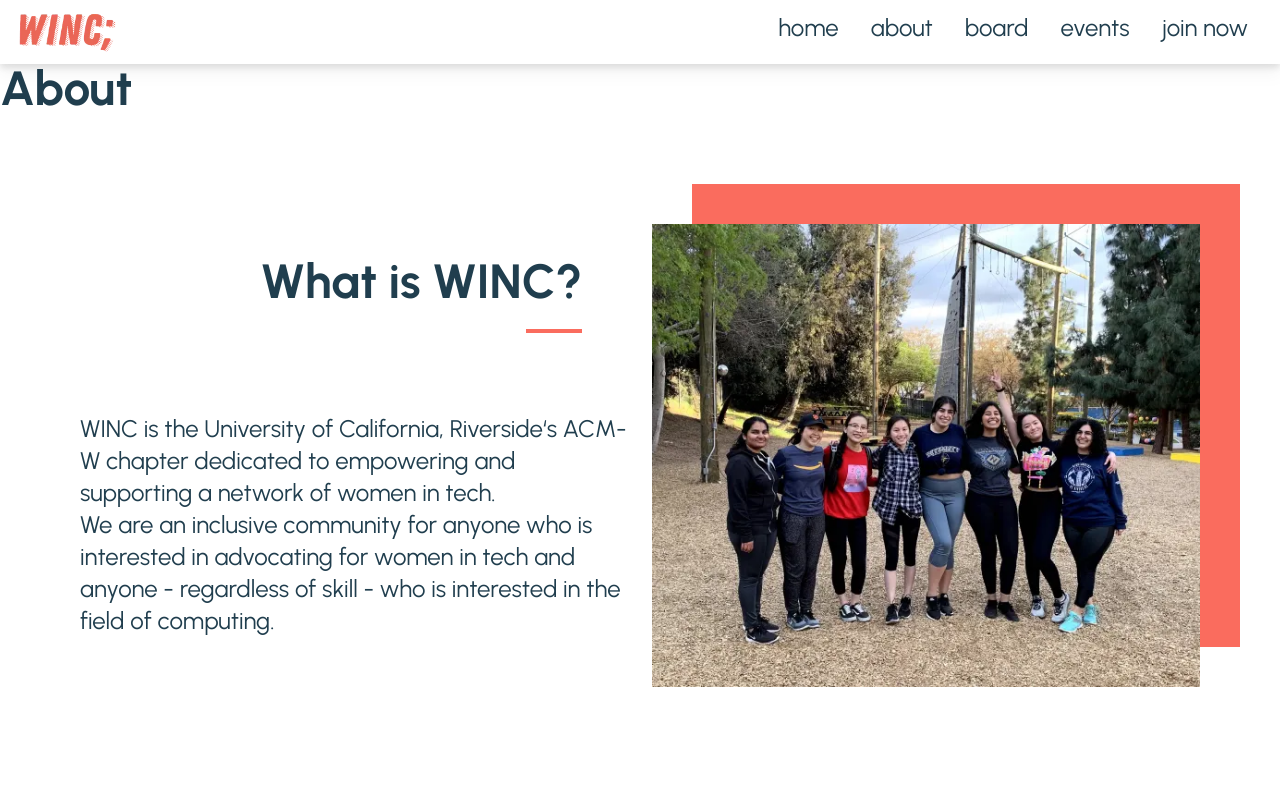
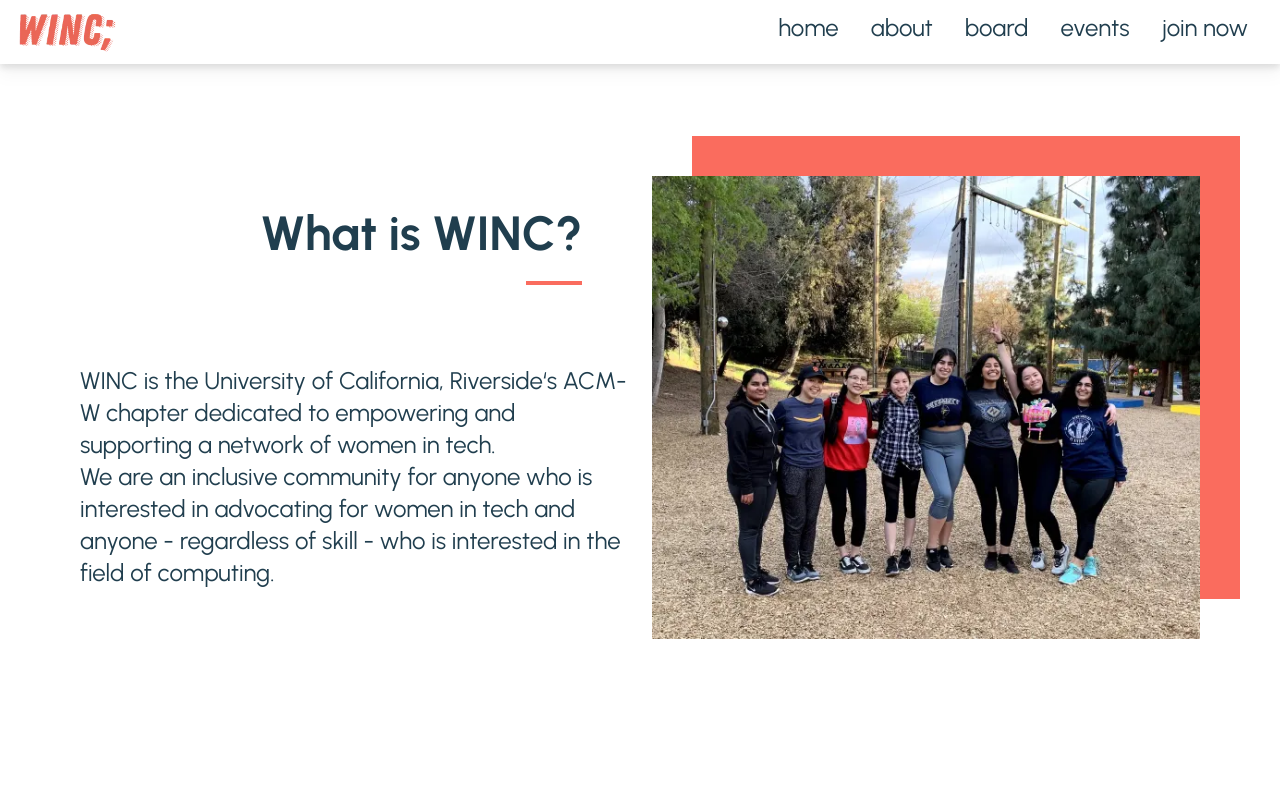
Before and after one commit to acm-ucr/winc-website, a Next.js app: page /about in a window 1280 px wide. Shown: the top 800 px of the page. Built offline with nearby package versions, Linux system fonts and the light colour scheme.

Commit message:
correct about/page.js

```diff
--- a/src/app/about/page.js
+++ b/src/app/about/page.js
@@ -1,13 +1,9 @@
 import We from "@/components/about/We";
 import What from "@/components/about/What";
 import Services from "@/components/about/Services";
-import Title from "@/components/Title";
-
 const About = () => {
   return (
     <>
-      <Title text="About" textcolor="text-winc-black" />
-
       <What />
       <We />
       <Services />
```
